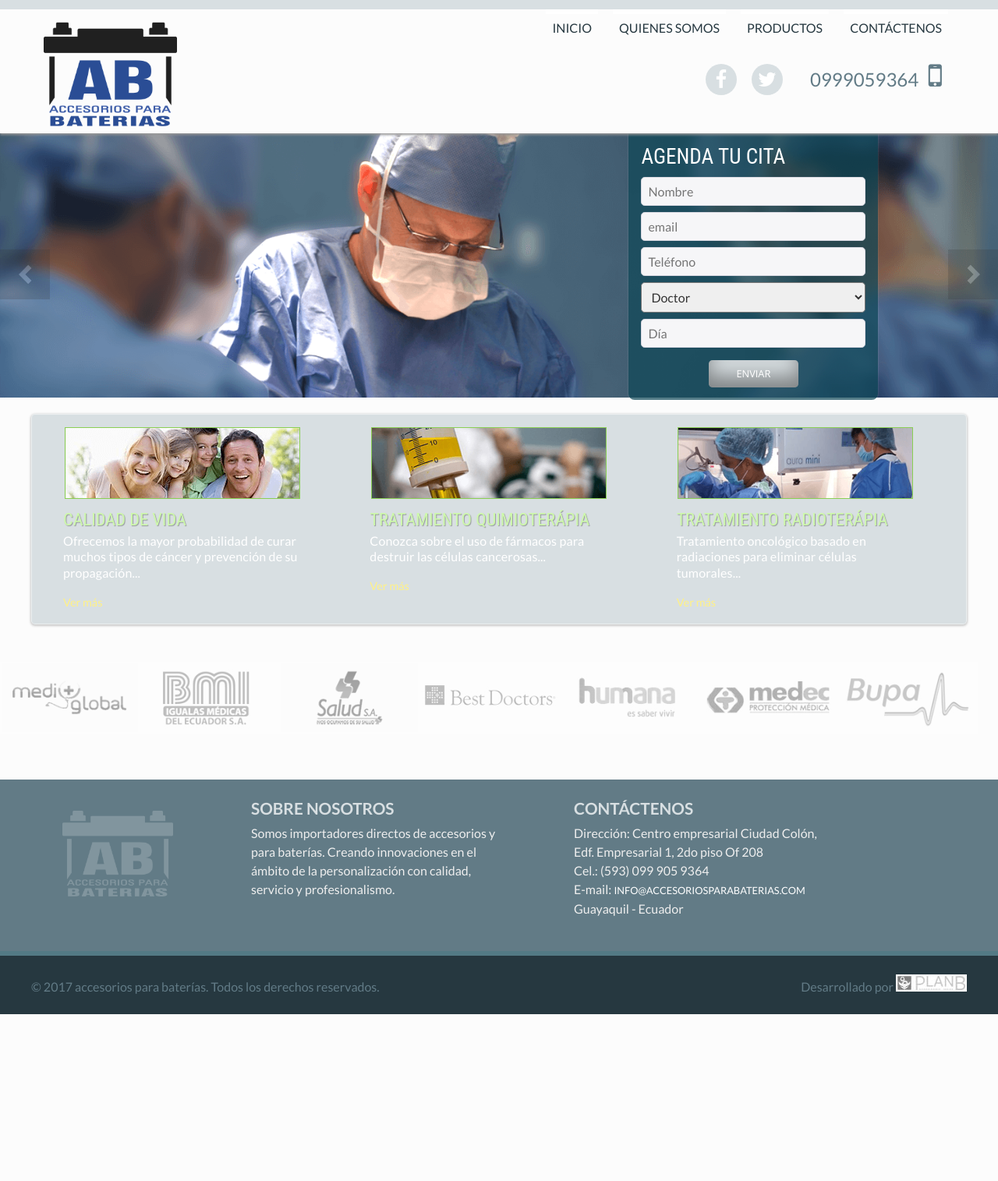
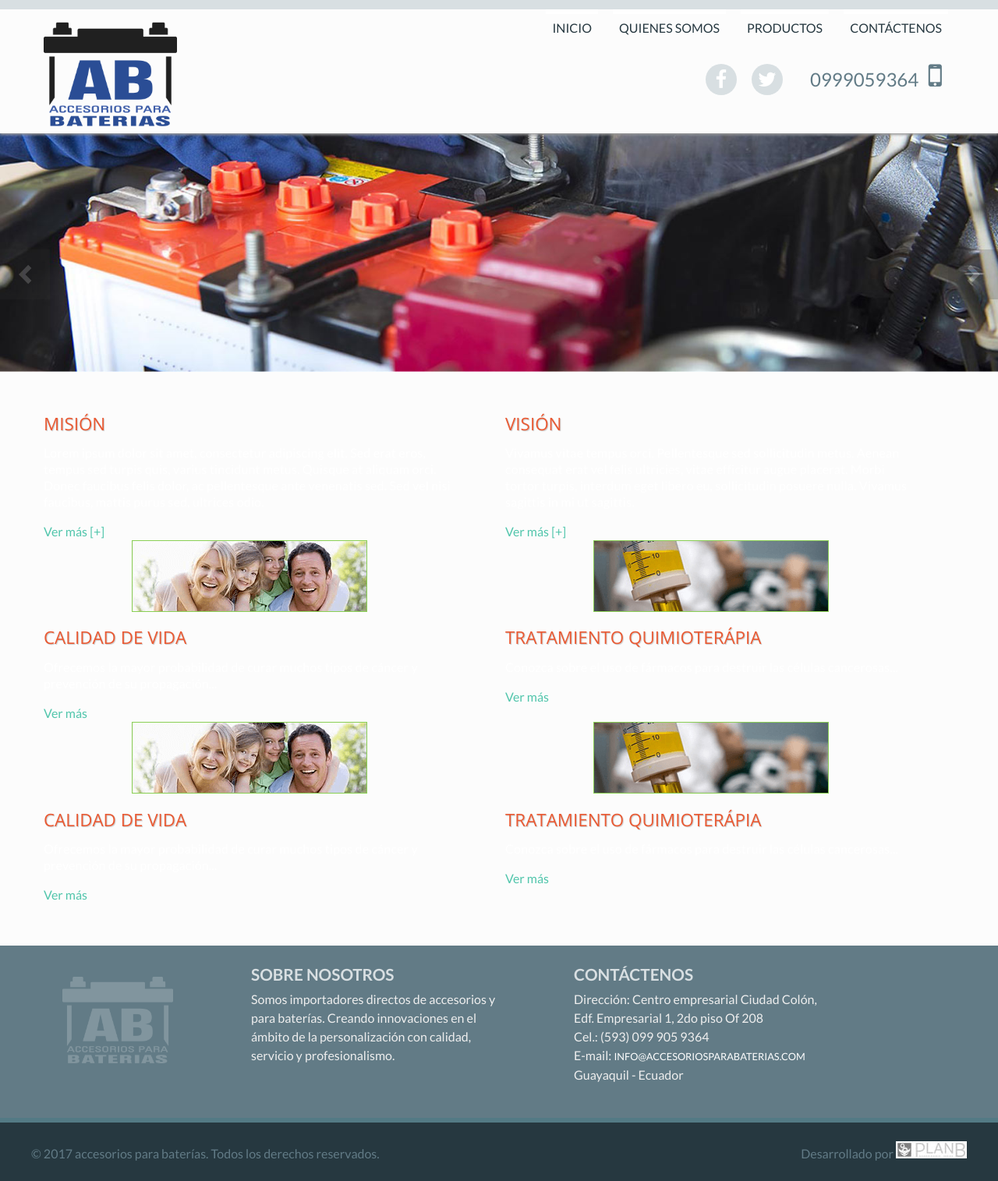
Before and after one commit to planbec/baterias, a PHP site: page / in a window 1280 px wide. Shown: the whole page at 78% size. Before the commit the page ends 1301 px from the top, so only its background shows below. Run offline with PHP 8.4, Linux system fonts and the light colour scheme; some libraries are stand-ins or nearby versions.

Commit message:
includes en home

```diff
--- a/flexslider.php
+++ b/flexslider.php
@@ -9,7 +9,7 @@
 			<div class="slides">
 
 				<div class="testimonio">
-					<img src="img/slider1.png" alt="Doctores" >
+					<img src="img/slider01.jpg" alt="Baterias" >
 				</div>
 
 				<div class="testimonio">
--- /dev/null
+++ b/home-productos.php
@@ -0,0 +1,34 @@
+
+		<section id="productos-home" class="container">
+
+			<div class="cols cf">
+
+				<article class="servicio-resumen col2">
+					<div>
+						<a href="#"><img src="img/tn_calidad.png"></a>
+					</div><!-- /.icono -->
+
+					<div class="text">
+						<h2>Calidad de vida</h2>
+						<p>Ofrecemos la mayor probabilidad de curar muchos tipos de c&aacute;ncer y prevenci&oacute;n de su propagaci&oacute;n...</p>
+						<a href="calidad.php">Ver m&aacute;s</a>
+					</div><!-- /.text -->
+				</article><!-- /.servicio-resumen -->
+
+
+				<article class="servicio-resumen col2">
+					<div>
+						<a href="#"><img src="img/tn_quimio.png"></a>
+					</div><!-- /.icono -->
+
+					<div class="text">
+						<h2>Tratamiento Quimioter&aacute;pia</h2>
+						<p>Conozca sobre el uso de f&aacute;rmacos para destruir las c&eacute;lulas cancerosas...</p>
+						<a href="quimioterapia.php">Ver m&aacute;s</a>
+					</div><!-- /.text -->
+				</article><!-- /.servicio-resumen -->
+
+			</div><!-- /.cols -->
+
+
+		</section><!-- /#Productoss-home -->
--- /dev/null
+++ b/home-registo.php
@@ -0,0 +1,34 @@
+
+		<section id="registros-home" class="container">
+
+			<div class="cols cf">
+
+				<article class="servicio-resumen col2">
+					<div>
+						<a href="#"><img src="img/tn_calidad.png"></a>
+					</div><!-- /.icono -->
+
+					<div class="text">
+						<h2>Calidad de vida</h2>
+						<p>Ofrecemos la mayor probabilidad de curar muchos tipos de c&aacute;ncer y prevenci&oacute;n de su propagaci&oacute;n...</p>
+						<a href="calidad.php">Ver m&aacute;s</a>
+					</div><!-- /.text -->
+				</article><!-- /.servicio-resumen -->
+
+
+				<article class="servicio-resumen col2">
+					<div>
+						<a href="#"><img src="img/tn_quimio.png"></a>
+					</div><!-- /.icono -->
+
+					<div class="text">
+						<h2>Tratamiento Quimioter&aacute;pia</h2>
+						<p>Conozca sobre el uso de f&aacute;rmacos para destruir las c&eacute;lulas cancerosas...</p>
+						<a href="quimioterapia.php">Ver m&aacute;s</a>
+					</div><!-- /.text -->
+				</article><!-- /.servicio-resumen -->
+
+			</div><!-- /.cols -->
+
+
+		</section><!-- /#Registros-home -->
--- /dev/null
+++ b/home-sobrenosotros.php
@@ -0,0 +1,26 @@
+
+		<section id="nosotros-home" class="container">
+
+			<div class="cols cf">
+
+				<article class="servicio-resumen col2">
+					<div class="text">
+						<h2>Misi&oacute;n</h2>
+						<p>Lorem ipsum dolor sit amet, consectetur adipiscing elit. Sed erat eros, tempus sed turpis quis, varius tincidunt metus. Quisque at aliquam orci. Donec faucibus felis dolor, ac pellentesque ante venenatis sed. Sed vel nisi faucibus, mattis purus sed, ultrices odio. </p>
+						<a href="sobre-nosotros.php">Ver m&aacute;s [+]</a>
+					</div><!-- /.text -->
+				</article><!-- /.servicio-resumen -->
+
+
+				<article class="servicio-resumen col2">
+					<div class="text">
+						<h2>Visi&oacute;n</h2>
+						<p>Vivamus vitae tempus orci. Pellentesque sed sollicitudin metus. Aenean consequat erat vel felis ultricies, vitae efficitur augue placerat. Morbi tortor turpis, interdum eget libero eu, sollicitudin posuere nulla. Vivamus sagittis in mi ut sagittis.</p>
+						<a href="sobre-nosotros.php">Ver m&aacute;s [+]</a>
+					</div><!-- /.text -->
+				</article><!-- /.servicio-resumen -->
+
+			</div><!-- /.cols -->
+
+
+		</section><!-- /#Sobre Nosotros-home -->
--- a/index.php
+++ b/index.php
@@ -8,19 +8,19 @@
 	<!-- Flexslider -->
 	<aside id="testimonios-area">
 		<?php include("flexslider.php"); ?>
-		<?php include("citas.php"); ?>
 	</aside>
 
 	<div class="bg-cont">
-		<!-- Servicios -->
-			<?php include("servicios-home.php"); ?>
+		<!-- Sobre nosotros -->
+			<?php include("home-sobrenosotros.php"); ?>
 
-		<!-- Servicios -->
-			<?php include("convenios-home.php"); ?>
+		<!-- Registro -->
+			<?php include("home-registo.php"); ?>
 
+		<!-- Productos -->
+			<?php include("home-productos.php"); ?>
 	<div>
 	</main>
-
 
 
 <?php include("footer.php"); ?>
```
